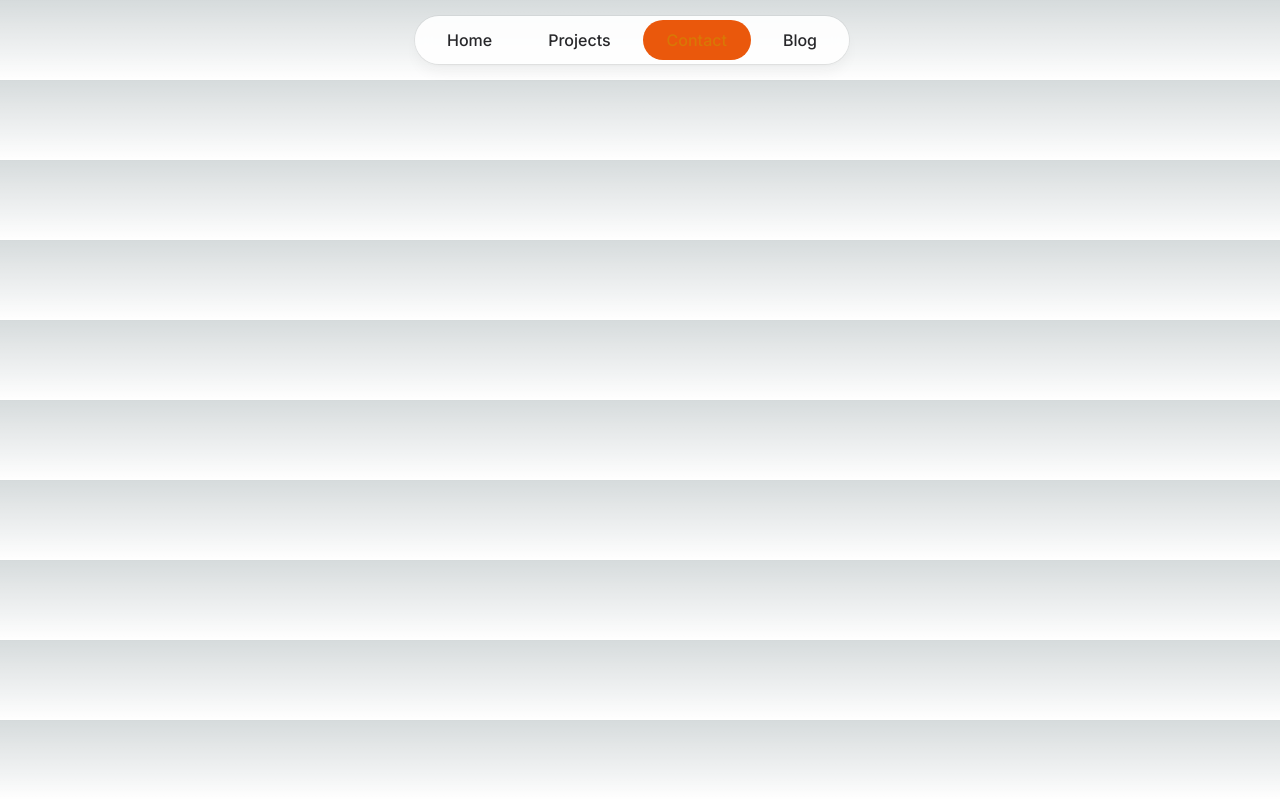
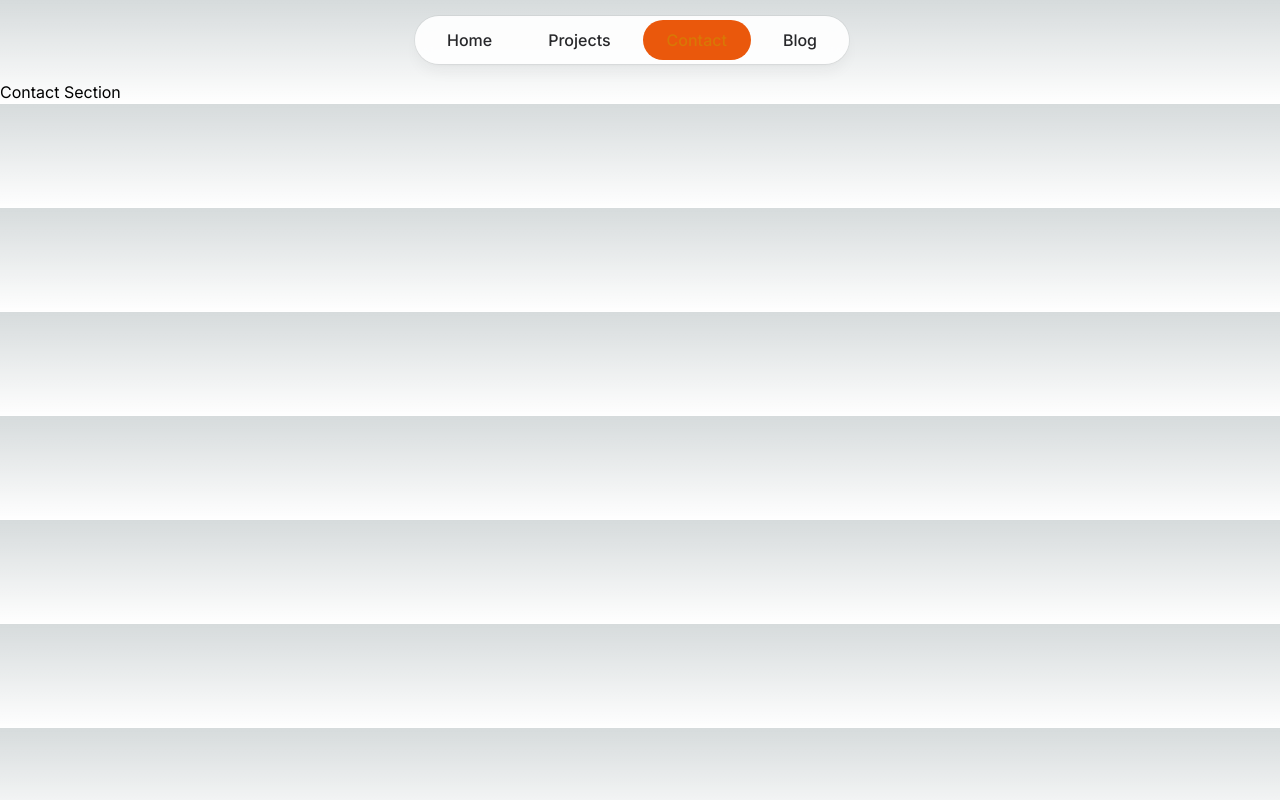
Before and after one commit to soysergiogonza/sergiogonzalez.tech, a Next.js app: page /contact in a window 1280 px wide. Built offline with nearby package versions, Linux system fonts and the light colour scheme.

Commit message:
feat: new heading on contact section (#8)

```diff
--- a/src/app/contact/page.tsx
+++ b/src/app/contact/page.tsx
@@ -1,6 +1,7 @@
 const Contact = () => {
 	return (
 		<>
+			<h1>Contact Section</h1>
 		</>
 	);
 };
```
